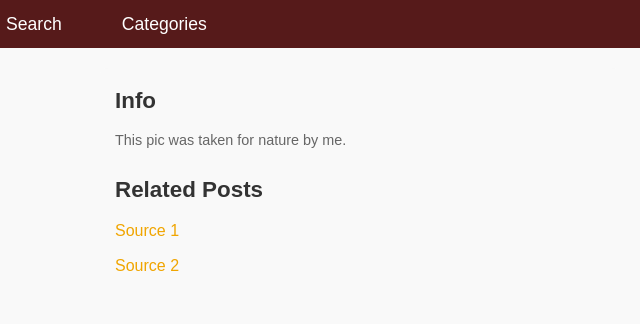
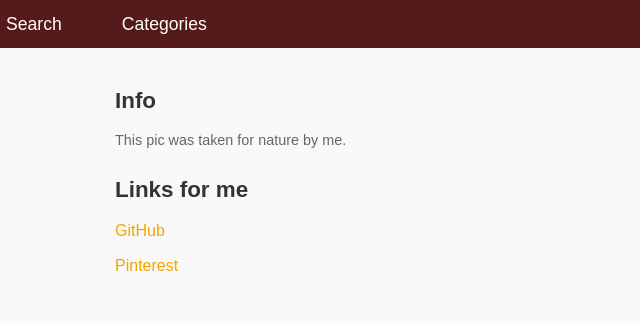
Before and after one commit to Walaessam27/Personal-Blog-Website, a plain HTML site: page html/blogpost.html in a window 1280 px wide. Shown: the top 324 px of the page, 640-1280 px from the left. Drawn offline with Linux system fonts and the light colour scheme.

Commit message:
changes on links

```diff
--- a/html/blogpost.html
+++ b/html/blogpost.html
@@ -35,10 +35,10 @@
         <aside class="sidebar">
             <h3>Info</h3>
             <p>This pic was taken for nature by me.</p>
-            <h3>Related Posts</h3>
+            <h3>Links for me</h3>
             <ul>
-                <li><a href="https://www.pinterest.com/wala_essam27/">Source 1</a></li>
-                <li><a href="https://www.pinterest.com/wala_essam27/">Source 2</a></li>
+                <li><a href="https://github.com/Walaessam27/Personal-Blog-Website.git">GitHub</a></li>
+                <li><a href="https://www.pinterest.com/wala_essam27/">Pinterest</a></li>
             </ul>
         </aside>
     </main>
```
Also changed, not shown: html/index.html (+1 -0 lines).
